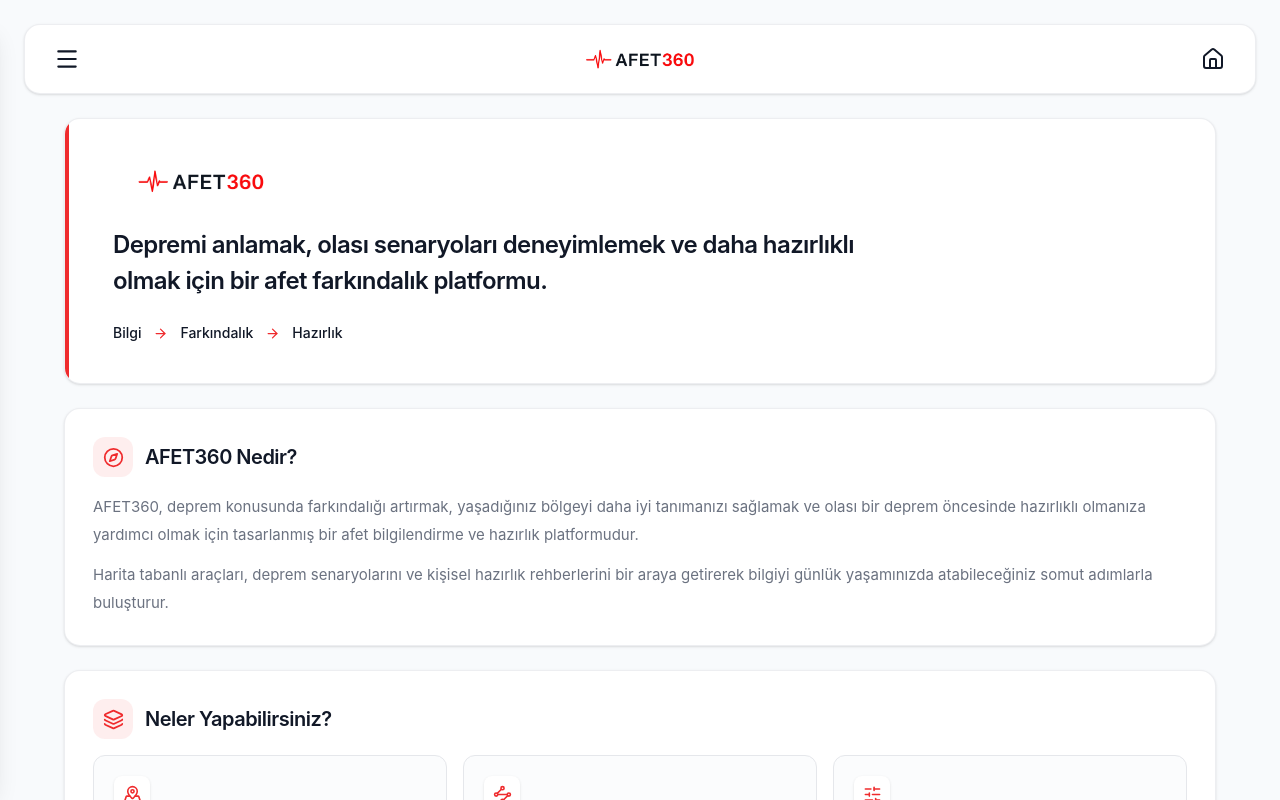
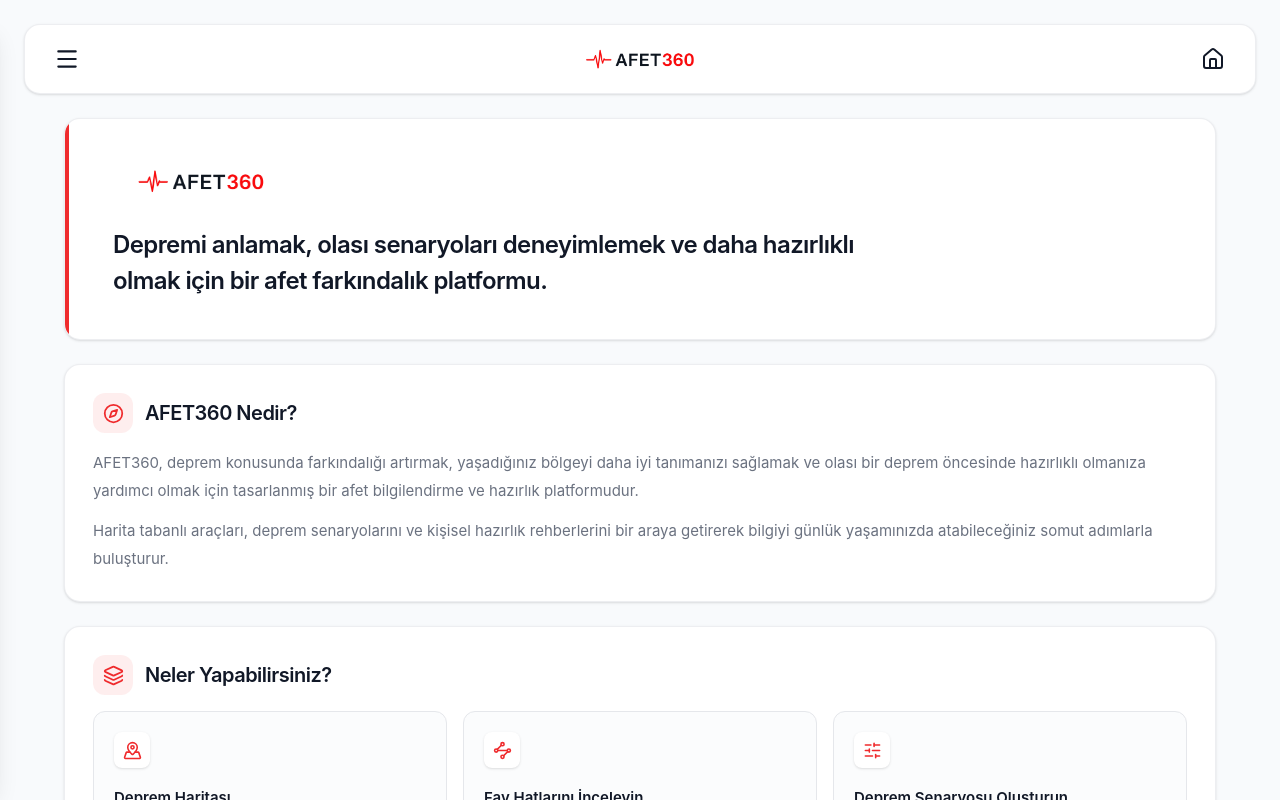
Before and after one commit to FBmarko/Project_Disaster, a React (Vite) app in the folder frontend/: page /about in a window 1280 px wide. Shown: the top 800 px of the page. Built offline with nearby package versions, Linux system fonts and the light colour scheme.

Commit message:
feat(frontend): refine user-focused about page

```diff
--- a/frontend/src/components/about/AboutHero.tsx
+++ b/frontend/src/components/about/AboutHero.tsx
@@ -16,19 +16,7 @@ export function AboutHero() {
           Depremi anlamak, olası senaryoları deneyimlemek ve daha hazırlıklı
           olmak için bir afet farkındalık platformu.
         </p>
-        <ol aria-label="AFET360 yaklaşımı" className="mt-6 flex flex-wrap items-center gap-x-3 gap-y-2 text-sm font-medium text-text-primary">
-          <li>
-            <span className="flex items-center gap-3">
-              Bilgi <ArrowRight size={15} className="text-brand-red" aria-hidden="true" />
-            </span>
-          </li>
-          <li>
-            <span className="flex items-center gap-3">
-              Farkındalık <ArrowRight size={15} className="text-brand-red" aria-hidden="true" />
-            </span>
-          </li>
-          <li>Hazırlık</li>
-        </ol>
+
       </div>
     </header>
   )
```
